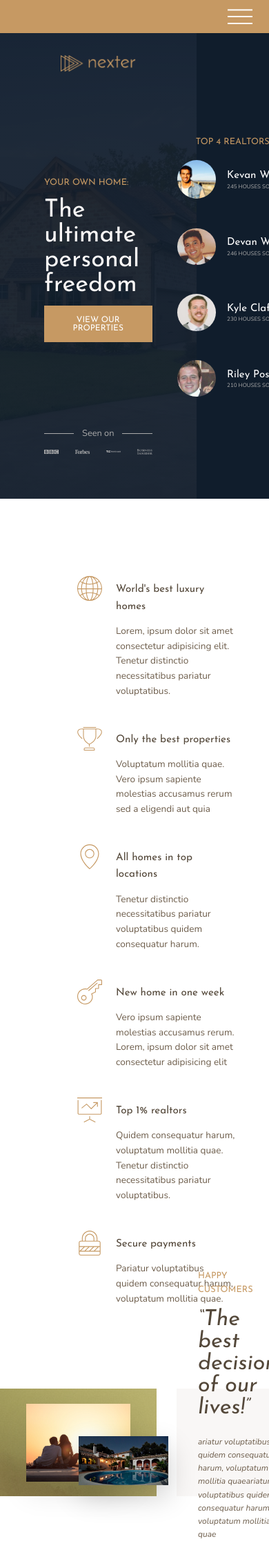
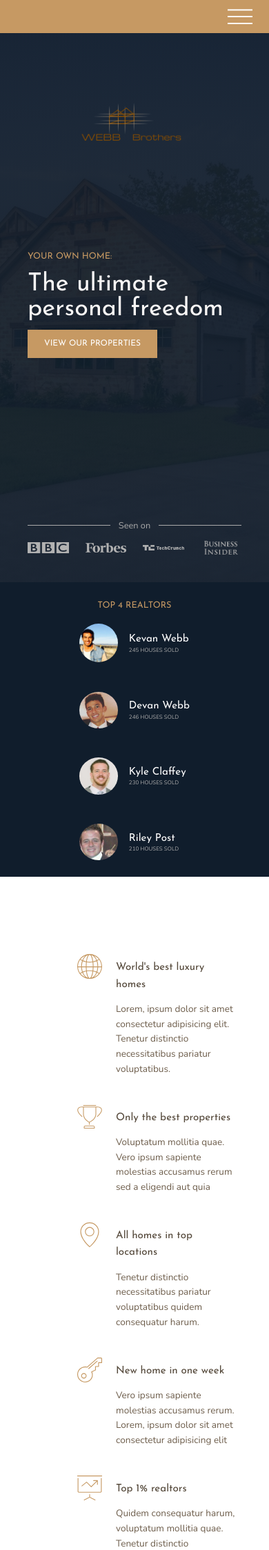
Before and after one commit to huntersfuntime/next-real-estate, a PHP site: page / in a window 390 px wide; the page is wider, and only the part inside the window is pictured. Shown: the top 2247 px of that part at 69% size. Run offline with PHP 8.4, Linux system fonts and the light colour scheme.

Commit message:
Finished with responsiveness for small devices

```diff
--- a/css/style.css
+++ b/css/style.css
@@ -26,6 +26,9 @@
     .container {
       grid-template-rows: 6rem 80vh min-content 40vw repeat(3, min-content);
       grid-template-columns: [full-start] 8rem [sidebar-end full-start] minmax(6rem, 1fr) [center-start] repeat(8, [col-start] minmax(min-content, 14rem) [col-end]) [center-end] minmax(6rem, 1fr) [full-end]; } }
+  @media only screen and (max-width: 50em) {
+    .container {
+      grid-template-rows: 6rem calc(100vh - 6rem); } }
 
 .heading-1, .heading-2, .heading-3, .heading-4 {
   font-family: "Josefin Sans", sans-serif;
@@ -135,8 +138,14 @@
   grid-template-columns: minmax(min-content, max-content);
   justify-content: center;
   grid-row-gap: 1.5rem; }
+  @media only screen and (max-width: 50em) {
+    .header {
+      grid-column: 1 / -1; } }
+  @media only screen and (max-width: 37.5em) {
+    .header {
+      padding: 5rem; } }
   .header__logo {
-    height: 3rem;
+    height: 23rem;
     justify-self: center; }
   .header__btn {
     align-self: start;
@@ -174,12 +183,21 @@
   grid-row-gap: 2rem;
   justify-items: center;
   color: #fff; }
+  @media only screen and (max-width: 50em) {
+    .realtors {
+      grid-column: 1 / -1; } }
   .realtors__list {
     display: grid;
     grid-template-columns: min-content max-content;
     grid-column-gap: 2rem;
     grid-row-gap: 5vh;
     align-items: center; }
+    @media only screen and (max-width: 50em) {
+      .realtors__list {
+        grid-template-columns: repeat(4, min-content max-content); } }
+  @media only screen and (max-width: 50em) and (max-width: 37.5em) {
+    .realtors__list {
+      grid-template-columns: min-content max-content; } }
   .realtors__img {
     width: 7rem;
     border-radius: 50%;
@@ -215,16 +233,25 @@
   background-color: #c69963;
   grid-column: full-start / col-end 4;
   background-image: linear-gradient(rgba(198, 153, 99, 0.5), rgba(198, 153, 99, 0.5)), url(../img/back.jpg);
+  background-size: cover;
   display: grid;
   grid-template-rows: repeat(6, 1fr);
   grid-template-columns: repeat(6, 1fr);
   align-items: center; }
+  @media only screen and (max-width: 50em) {
+    .story__pictures {
+      grid-column: 1 / -1;
+      padding: 3rem; } }
 
 .story__img--1 {
   width: 100%;
   grid-row: 2 / 6;
   grid-column: 2 / 6;
   box-shadow: 0 2rem 5rem rgba(0, 0, 0, 0.1); }
+  @media only screen and (max-width: 50em) {
+    .story__img--1 {
+      grid-column: 1 / 5;
+      grid-row: 1 / -1; } }
 
 .story__img--2 {
   width: 115%;
@@ -232,6 +259,10 @@
   grid-column: 4 / 7;
   z-index: 2;
   box-shadow: 0 2rem 5rem rgba(0, 0, 0, 0.2); }
+  @media only screen and (max-width: 50em) {
+    .story__img--2 {
+      grid-row: 1 / -1;
+      width: 100%; } }
 
 .story__content {
   background-color: #f9f7f6;
@@ -240,6 +271,10 @@
   display: grid;
   align-content: center;
   justify-content: start; }
+  @media only screen and (max-width: 50em) {
+    .story__content {
+      grid-column: 1 / -1;
+      grid-row: 5 / 6; } }
 
 .story__text {
   font-size: 1.5rem;
--- a/sass/_base.scss
+++ b/sass/_base.scss
@@ -17,6 +17,8 @@
 // Responsive breakpoints
 $bp-largest: 75em; // 1200px
 $bp-large: 62.5em; // 100px
+$bp-medium: 50em; // 800px
+$bp-small: 37.5em; // 600px
 
 
 *,
@@ -54,4 +56,8 @@
 
     }
 
+      @media only screen and (max-width: $bp-medium) {
+    grid-template-rows: 6rem calc(100vh - 6rem);
+    }
+
 }
--- a/sass/_header.scss
+++ b/sass/_header.scss
@@ -12,8 +12,16 @@
     justify-content: center;
     grid-row-gap: 1.5rem;
 
+     @media only screen and (max-width: $bp-medium) {
+        grid-column: 1 / -1;
+    }
+
+    @media only screen and (max-width: $bp-small) {
+        padding: 5rem;
+    }
+
     &__logo {
-        height: 3rem;
+        height: 23rem;
         justify-self: center;
     }
 
--- a/sass/_realtors.scss
+++ b/sass/_realtors.scss
@@ -9,6 +9,9 @@
     grid-row-gap: 2rem;
     justify-items: center;
     color: #fff;
+    @media only screen and (max-width: $bp-medium) {
+        grid-column: 1 / -1;
+    }
 
     &__list {
         display: grid;
@@ -16,6 +19,14 @@
         grid-column-gap: 2rem;
         grid-row-gap: 5vh;
         align-items: center;
+
+        @media only screen and (max-width: $bp-medium) {
+        grid-template-columns: repeat(4, min-content max-content);
+
+         @media only screen and (max-width: $bp-small) {
+        grid-template-columns: min-content max-content;
+    }
+    }
     }
 
     &__img {
--- a/sass/_story.scss
+++ b/sass/_story.scss
@@ -3,13 +3,17 @@
         background-color: $color-primary;
         grid-column: full-start / col-end 4;
         background-image: linear-gradient(rgba($color-primary, .5), rgba($color-primary, .5)), url(../img/back.jpg);
-
+        background-size: cover;
 
         display: grid;
         grid-template-rows: repeat(6, 1fr);
         grid-template-columns: repeat(6, 1fr);
         align-items: center;
 
+             @media only screen and (max-width: $bp-medium) {
+                grid-column: 1 / -1;
+                padding: 3rem;
+    }
     }
 
     &__img--1 {
@@ -17,6 +21,11 @@
         grid-row: 2 / 6;
         grid-column: 2 / 6;
         box-shadow: 0 2rem 5rem rgba(#000, .1);
+
+            @media only screen and (max-width: $bp-medium) {
+        grid-column: 1 / 5;
+        grid-row: 1 / -1;
+            }
     }
 
     &__img--2 {
@@ -25,6 +34,10 @@
         grid-column: 4 / 7;
         z-index: 2;
         box-shadow: 0 2rem 5rem rgba(#000, .2);
+         @media only screen and (max-width: $bp-medium) {
+        grid-row: 1 / -1;
+        width: 100%;
+            }
     }
 
     &__content {
@@ -36,6 +49,11 @@
         display: grid;
         align-content: center;
         justify-content: start;
+
+         @media only screen and (max-width: $bp-medium) {
+        grid-column: 1 / -1;
+        grid-row: 5 / 6;
+    }
     }
 
     &__text {
```
Also changed, not shown: img/logo.png, 2 other files.
